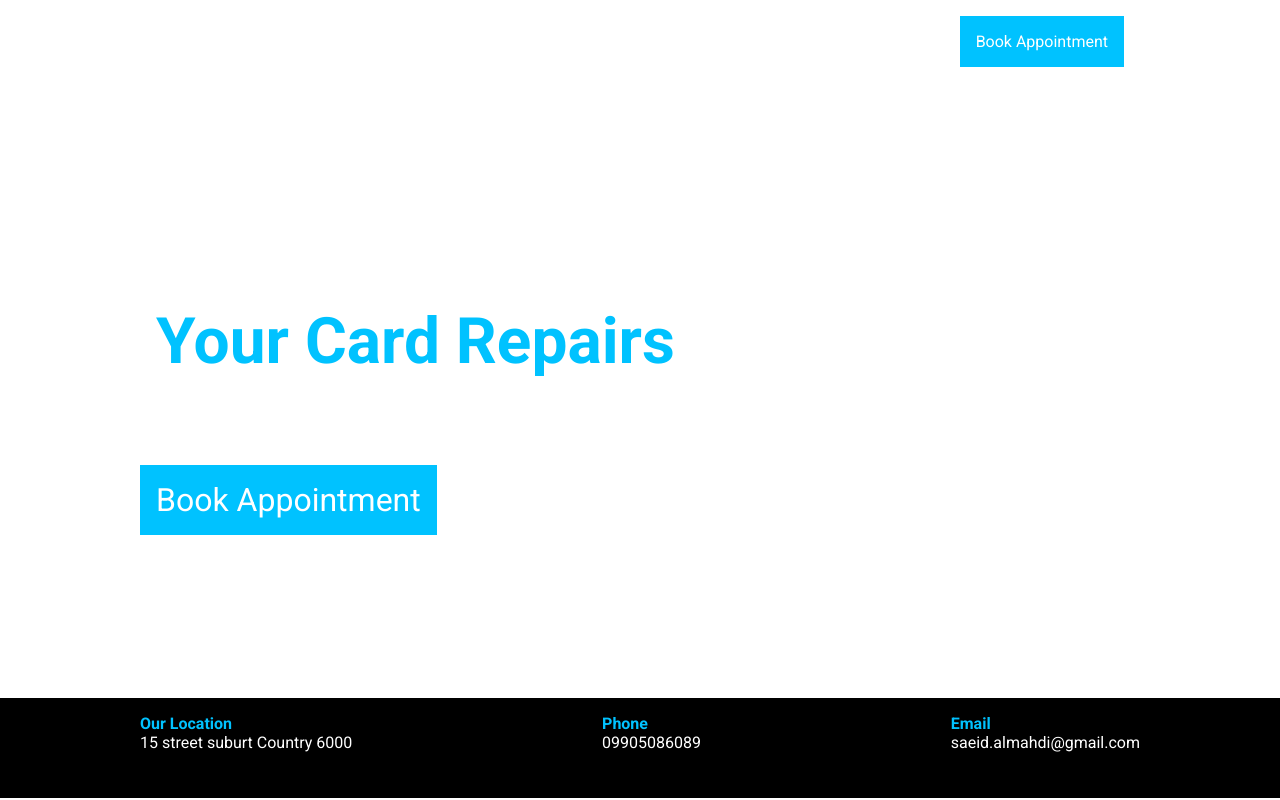
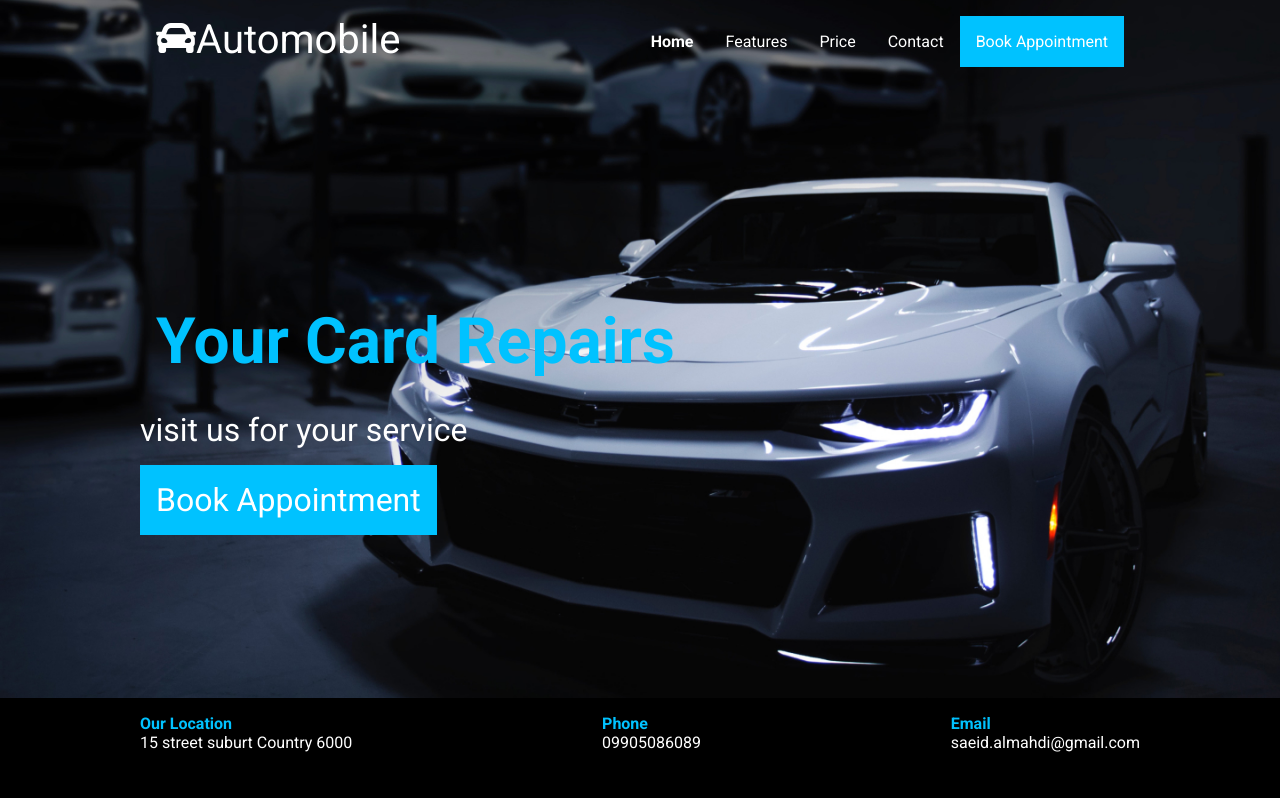
Before and after one commit to saeid4x/automotive-car-design-en, a plain HTML site: page index.html in a window 1280 px wide. Drawn offline with Linux system fonts and the light colour scheme; a script that the page names is missing.

Commit message:
change image url in style.css file:

```diff
--- a/style.css
+++ b/style.css
@@ -9,7 +9,7 @@ body{
 }
 
 header{
-    background-image: url("car-bg.jpg");
+    background-image: url("/images/car-bg.jpg");
     color:white;
     /* min-height: calc(100vh-102px); */
     min-height: calc(100vh - 102px);
```
